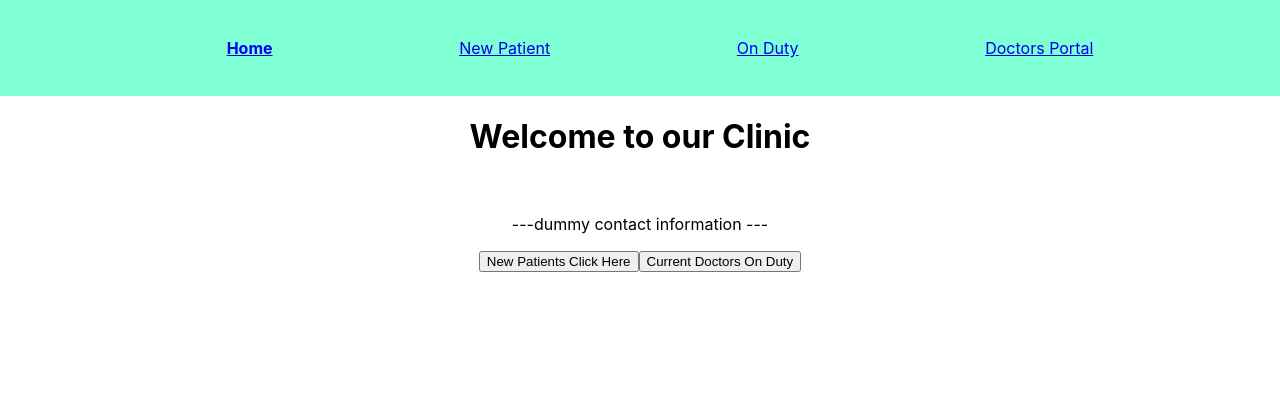
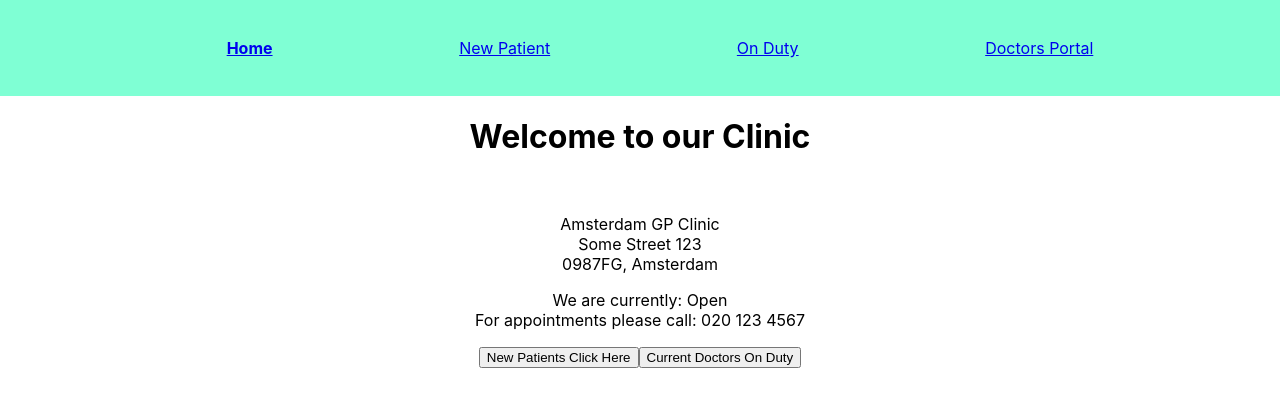
Before and after one commit to curtis-clement/week3-practice-assessment, a React (Create React App) app: page / in a window 1280 px wide. Shown: the top 406 px of the page. Built offline with nearby package versions, Linux system fonts and the light colour scheme.

Commit message:
Add Open/Close Display

```diff
--- a/src/components/HomePage.js
+++ b/src/components/HomePage.js
@@ -1,12 +1,27 @@
 import React from 'react';
 import {NavLink} from 'react-router-dom';
+
+const today = new Date();
+const time = today.getHours();
+const clinicStatus = time > 8 && time < 17 ? "Open" : "Closed"
 
 export default function HomePage() {
   return (
     <div>
+
       <h1>Welcome to our Clinic</h1>
       <br/>
-      <p>---dummy contact information ---</p>
+      <p>Amsterdam GP Clinic
+      <br/>
+      Some Street 123
+      <br/>
+      0987FG, Amsterdam</p>
+
+      <p>We are currently: {clinicStatus}
+        <br/>
+        For appointments please call: 020 123 4567
+      </p>
+
         <NavLink to='/patientSignUp'>
           <button type='button'>
             New Patients Click Here
@@ -17,6 +32,7 @@ export default function HomePage() {
             Current Doctors On Duty
           </button>
         </NavLink>
-    </div> //
+
+    </div>
   );
 }
--- a/src/components/NavBar.js
+++ b/src/components/NavBar.js
@@ -1,5 +1,7 @@
 import React from 'react';
 import {NavLink} from 'react-router-dom';
+
+
 
 export default function NavBar() {
   return (
--- a/src/components/OnDutyPage.js
+++ b/src/components/OnDutyPage.js
@@ -1,9 +1,26 @@
 import React from 'react';
+
+const today = new Date();
+const time = today.getHours();
+const clinicStatus = time > 8 && time < 17 ? "Open" : "Closed"
 
 export default function OnDuty() {
   return (
     <div>
-      <h1>On Duty Page</h1>
+      <h2>Doctors Currently On Duty</h2>
+      <br/>
+      <p>Amsterdam GP Clinic
+      <br/>
+      Some Street 123
+      <br/>
+      0987FG, Amsterdam
+      </p>
+
+      <p>We are currently: {clinicStatus}
+        <br/>
+        For appointments please call: 020 123 4567
+      </p>
+
     </div>
   );
 }
```
